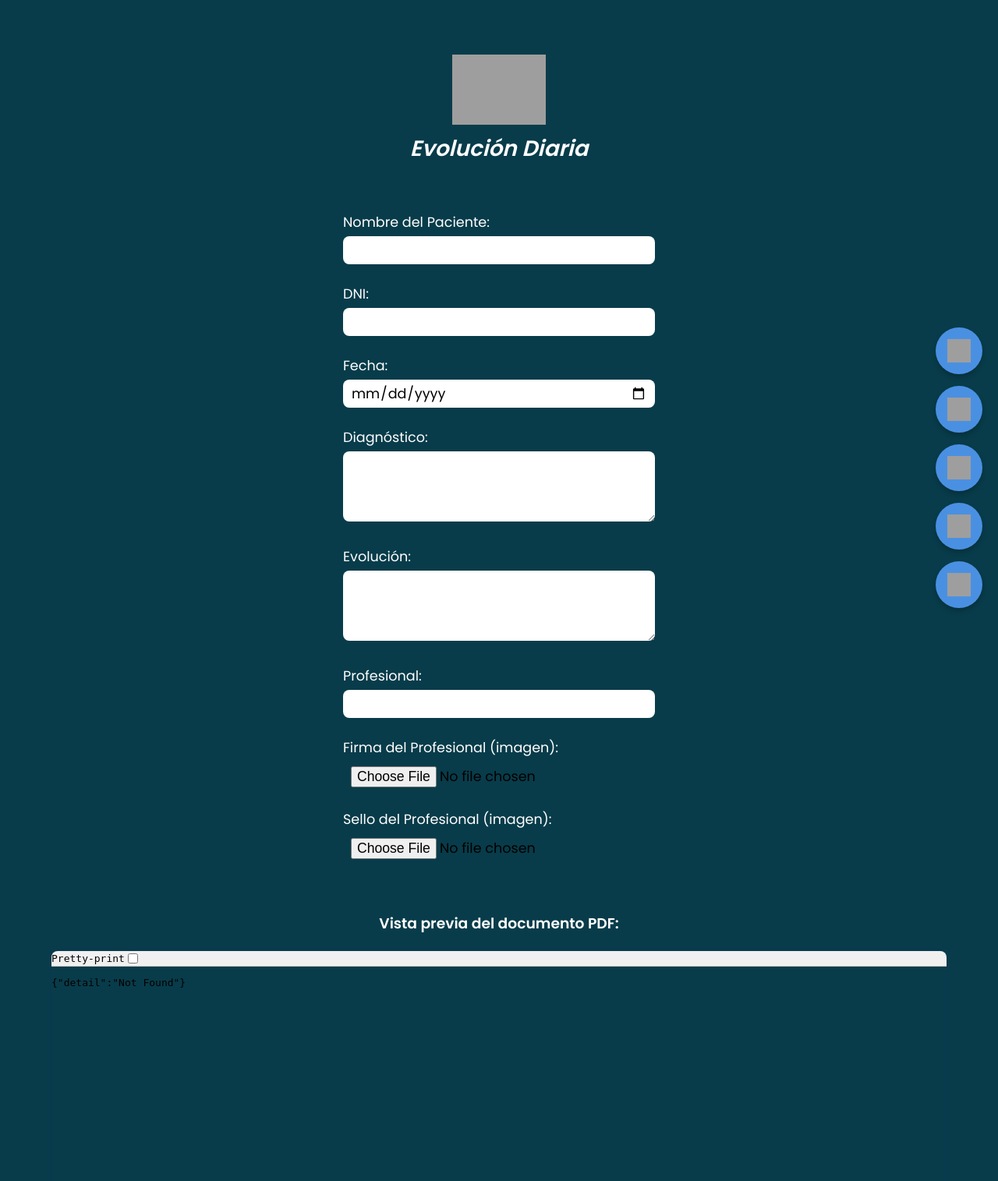
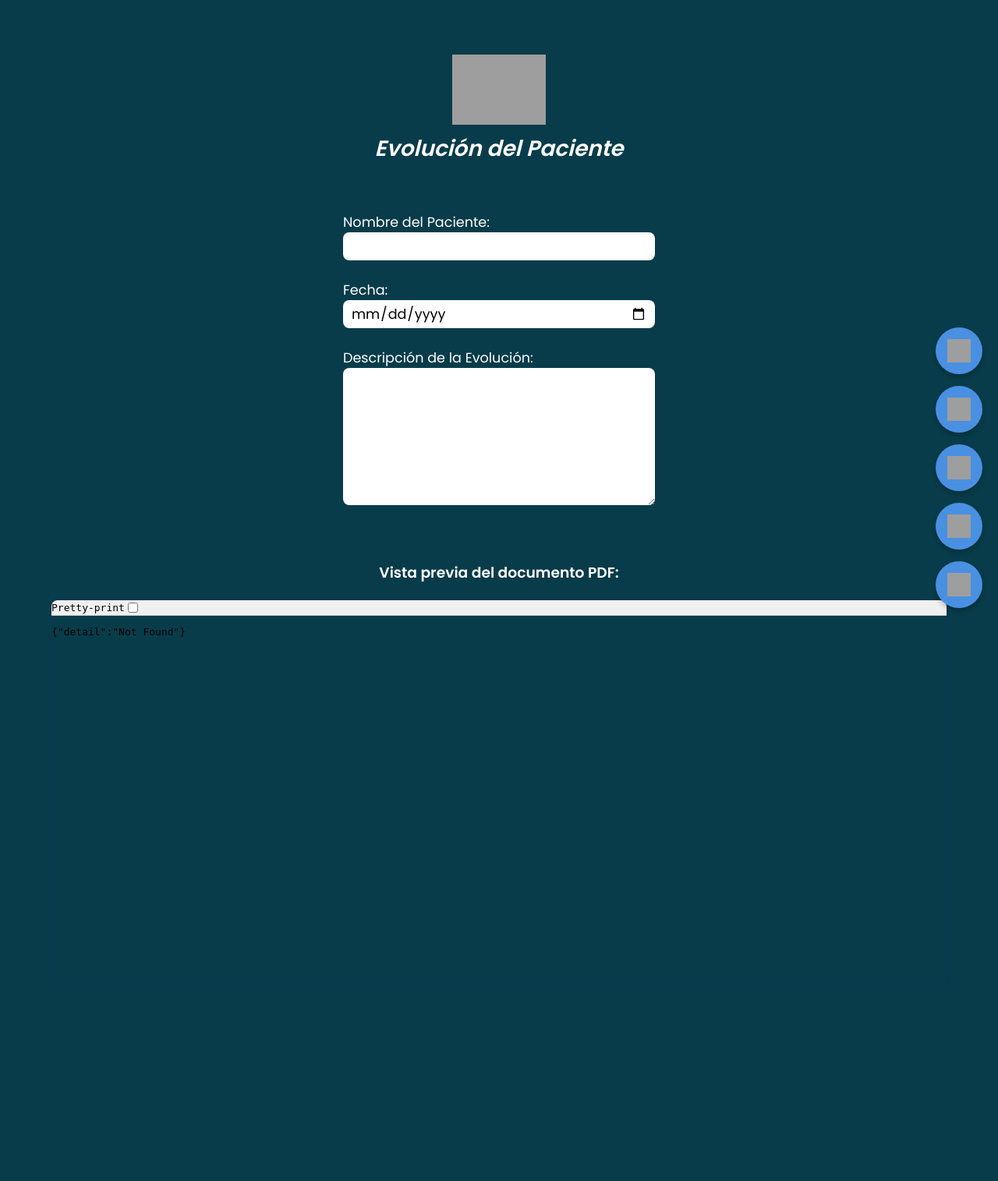
Before and after one commit to medsysbot/Fase2, a FastAPI app: page /historia-evolucion in a window 1280 px wide. Shown: the top 1515 px of the page at 78% size. After the commit the page ends 817 px from the top, so only its background shows below. Run offline with FastAPI, Linux system fonts and the light colour scheme; grey boxes are pictures that could not be loaded.

Commit message:
Update evolucion.html

```diff
--- a/templates/evolucion.html
+++ b/templates/evolucion.html
@@ -2,168 +2,54 @@
 <html lang="es">
 <head>
   <meta charset="UTF-8" />
-  <title>Historia Clínica – Evolución Diaria</title>
+  <title>Evolución del Paciente</title>
   <meta name="viewport" content="width=device-width, initial-scale=1.0" />
   <link rel="stylesheet" href="/static/styles.css" />
   <link href="https://fonts.googleapis.com/css2?family=Poppins:ital,wght@0,400;0,600&display=swap" rel="stylesheet" />
-  <style>
-    body {
-      background-color: #083C4A;
-      font-family: 'Poppins', sans-serif;
-      color: white;
-      margin: 0;
-      padding: 0;
-    }
-    header {
-      text-align: center;
-      margin-top: 20px;
-    }
-    .logo-grande {
-      width: 120px;
-      height: auto;
-      margin-bottom: 10px;
-    }
-    h2 {
-      text-align: center;
-      font-style: italic;
-      font-weight: 600;
-      font-size: 28px;
-      color: white;
-      margin-top: 10px;
-    }
-    .formulario {
-      display: flex;
-      flex-direction: column;
-      gap: 20px;
-      max-width: 600px;
-      margin: 0 auto;
-      padding: 20px;
-      align-items: center;
-    }
-    .etiqueta-campo {
-      width: 100%;
-      max-width: 400px;
-    }
-    .etiqueta-campo span {
-      font-weight: 400;
-      font-size: 17.6px;
-      text-align: left;
-      color: white;
-      display: block;
-      margin-bottom: 5px;
-    }
-    .formulario input,
-    .formulario textarea {
-      width: 100%;
-      padding: 6px 10px;
-      border-radius: 8px;
-      border: none;
-      font-size: 17.6px;
-      font-weight: 400;
-      color: black;
-      height: 36px;
-      box-sizing: border-box;
-    }
-    .formulario textarea {
-      height: auto;
-      resize: vertical;
-    }
-    .vista-previa {
-      display: block;
-      margin-top: 10px;
-      max-height: 100px;
-    }
-    .btn-eliminar {
-      margin-top: 5px;
-      background-color: crimson;
-      border: none;
-      color: white;
-      padding: 4px 8px;
-      border-radius: 6px;
-      cursor: pointer;
-    }
-    .visor-pdf {
-      margin-top: 40px;
-      text-align: center;
-    }
-    .visor-pdf iframe {
-      width: 90%;
-      height: 500px;
-      border: 2px solid #09394f;
-      border-radius: 10px;
-    }
-    .botones-flotantes {
-      position: fixed;
-      right: 20px;
-      bottom: 20px;
-      display: flex;
-      flex-direction: column;
-      gap: 15px;
-      z-index: 1000;
-    }
-    .botones-flotantes button {
-      background-color: #4A90E2;
-      border: none;
-      border-radius: 50%;
-      width: 60px;
-      height: 60px;
-      display: flex;
-      align-items: center;
-      justify-content: center;
-    }
-    .botones-flotantes img {
-      width: 30px;
-      height: 30px;
-    }
-  </style>
 </head>
-<body>
-  <header>
-    <img src="/static/icons/evolucion-diaria.png" alt="Logo MedSys" class="logo-grande" />
-    <h2>Evolución Diaria</h2>
+<body style="background-color: #083C4A; font-family: 'Poppins', sans-serif; color: white; margin: 0; padding: 0;">
+  <header style="text-align: center; margin-top: 20px;">
+    <img src="/static/icons/icono-evolucion.png" alt="Evolución" class="logo-grande" style="width: 120px; height: auto; margin-bottom: 10px;" />
+    <h2 style="font-style: italic; font-weight: 600; font-size: 28px; color: white; margin-top: 10px;">Evolución del Paciente</h2>
   </header>
 
   <main>
-    <form class="formulario" id="form-evolucion">
-      <label class="etiqueta-campo"><span>Nombre del Paciente:</span><input type="text" id="nombre" name="nombre" required /></label>
-      <label class="etiqueta-campo"><span>DNI:</span><input type="text" id="dni" name="dni" required /></label>
-      <label class="etiqueta-campo"><span>Fecha:</span><input type="date" id="fecha" name="fecha" required /></label>
-      <label class="etiqueta-campo"><span>Diagnóstico:</span><textarea id="diagnostico" name="diagnostico" rows="3" required></textarea></label>
-      <label class="etiqueta-campo"><span>Evolución:</span><textarea id="evolucion" name="evolucion" rows="3" required></textarea></label>
-      <label class="etiqueta-campo"><span>Profesional:</span><input type="text" id="profesional" name="profesional" required /></label>
-      <label class="etiqueta-campo"><span>Firma del Profesional (imagen):</span>
-        <input type="file" id="firma" name="firma" accept="image/*" onchange="mostrarVistaPrevia(this, 'firma-preview', 'firma-delete')" />
-        <img id="firma-preview" class="vista-previa" style="display:none;" />
-        <button type="button" id="firma-delete" class="btn-eliminar" onclick="eliminarImagen('firma', 'firma-preview', 'firma-delete')" style="display:none;">Eliminar</button>
+    <form class="formulario" id="form-evolucion" style="display: flex; flex-direction: column; gap: 20px; max-width: 600px; margin: 0 auto; padding: 20px; align-items: center;">
+      <label class="etiqueta-campo" style="width: 100%; max-width: 400px;">
+        <span>Nombre del Paciente:</span>
+        <input type="text" name="nombre" required />
       </label>
-      <label class="etiqueta-campo"><span>Sello del Profesional (imagen):</span>
-        <input type="file" id="sello" name="sello" accept="image/*" onchange="mostrarVistaPrevia(this, 'sello-preview', 'sello-delete')" />
-        <img id="sello-preview" class="vista-previa" style="display:none;" />
-        <button type="button" id="sello-delete" class="btn-eliminar" onclick="eliminarImagen('sello', 'sello-preview', 'sello-delete')" style="display:none;">Eliminar</button>
+      <label class="etiqueta-campo" style="width: 100%; max-width: 400px;">
+        <span>Fecha:</span>
+        <input type="date" name="fecha" required />
+      </label>
+      <label class="etiqueta-campo" style="width: 100%; max-width: 400px;">
+        <span>Descripción de la Evolución:</span>
+        <textarea name="descripcion" rows="6" required></textarea>
       </label>
     </form>
 
-    <div class="visor-pdf">
+    <div class="visor-pdf" style="margin-top: 40px; text-align: center;">
       <h3>Vista previa del documento PDF:</h3>
-      <iframe id="pdf-visor" src="/static/doc/historia-evolucion-generada.pdf" type="application/pdf"></iframe>
+      <iframe id="pdf-visor" src="/static/doc/evolucion-generado.pdf" type="application/pdf" style="width: 90%; height: 500px; border: 2px solid #09394f; border-radius: 10px;"></iframe>
     </div>
   </main>
 
-  <div class="botones-flotantes">
-    <button type="button" onclick="guardarPDF()" title="Guardar">
-      <img src="/static/icons/guardar.png" alt="Guardar" />
+  <div class="botones-flotantes" style="position: fixed; right: 20px; bottom: 20px; display: flex; flex-direction: column; gap: 15px; z-index: 1000;">
+    <button type="button" onclick="guardarPDF()" title="Guardar" style="background-color: #4A90E2; border: none; border-radius: 50%; width: 60px; height: 60px; display: flex; align-items: center; justify-content: center;">
+      <img src="/static/icons/guardar.png" alt="Guardar" style="width: 30px; height: 30px;" />
     </button>
-    <button type="submit" form="form-evolucion" title="Enviar">
-      <img src="/static/icons/enviar.png" alt="Enviar" />
+    <button type="submit" form="form-evolucion" title="Enviar" style="background-color: #4A90E2; border: none; border-radius: 50%; width: 60px; height: 60px; display: flex; align-items: center; justify-content: center;">
+      <img src="/static/icons/enviar.png" alt="Enviar" style="width: 30px; height: 30px;" />
     </button>
-    <button type="button" onclick="imprimirPDF()" title="Imprimir">
-      <img src="/static/icons/imprimir.png" alt="Imprimir" />
+    <button type="button" onclick="imprimirPDF()" title="Imprimir" style="background-color: #4A90E2; border: none; border-radius: 50%; width: 60px; height: 60px; display: flex; align-items: center; justify-content: center;">
+      <img src="/static/icons/imprimir.png" alt="Imprimir" style="width: 30px; height: 30px;" />
     </button>
-    <button type="button" onclick="document.getElementById('form-evolucion').reset()" title="Borrar">
-      <img src="/static/icons/borrar.png" alt="Borrar" />
+    <button type="button" onclick="document.getElementById('form-evolucion').reset()" title="Borrar" style="background-color: #4A90E2; border: none; border-radius: 50%; width: 60px; height: 60px; display: flex; align-items: center; justify-content: center;">
+      <img src="/static/icons/borrar.png" alt="Borrar" style="width: 30px; height: 30px;" />
     </button>
-    <button type="button" ondblclick="activarVoz()" title="Reconocimiento por voz">
-      <img src="/static/icons/microfono.png" alt="Voz" />
+    <button type="button" ondblclick="activarVoz()" title="Reconocimiento por voz" style="background-color: #4A90E2; border: none; border-radius: 50%; width: 60px; height: 60px; display: flex; align-items: center; justify-content: center;">
+      <img src="/static/icons/microfono.png" alt="Voz" style="width: 30px; height: 30px;" />
     </button>
   </div>
 
@@ -184,26 +70,13 @@
       recognition.start();
     }
 
-    function mostrarVistaPrevia(input, imgId, btnId) {
-      const file = input.files[0];
-      const reader = new FileReader();
-      reader.onload = function (e) {
-        const img = document.getElementById(imgId);
-        const btn = document.getElementById(btnId);
-        img.src = e.target.result;
-        img.style.display = "block";
-        btn.style.display = "inline-block";
-        input.style.display = "none";
-      };
-      if (file) reader.readAsDataURL(file);
+    function imprimirPDF() {
+      const visor = document.getElementById("pdf-visor");
+      if (visor) visor.contentWindow.print();
     }
 
-    function eliminarImagen(inputId, imgId, btnId) {
-      document.getElementById(inputId).value = "";
-      document.getElementById(imgId).src = "";
-      document.getElementById(imgId).style.display = "none";
-      document.getElementById(btnId).style.display = "none";
-      document.getElementById(inputId).style.display = "block";
+    function guardarPDF() {
+      alert("Funcionalidad de guardado aún no implementada.");
     }
   </script>
 </body>
```
